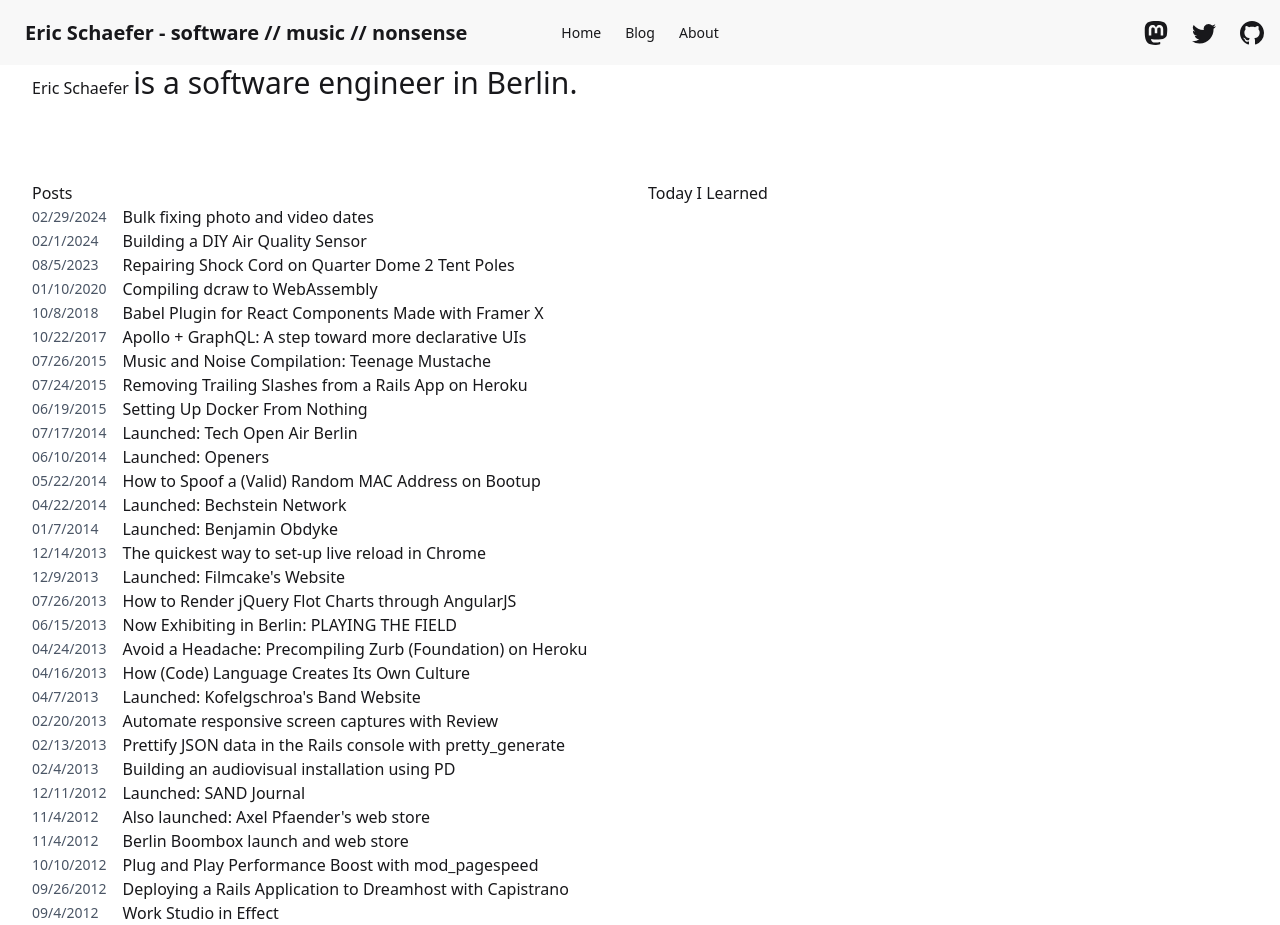
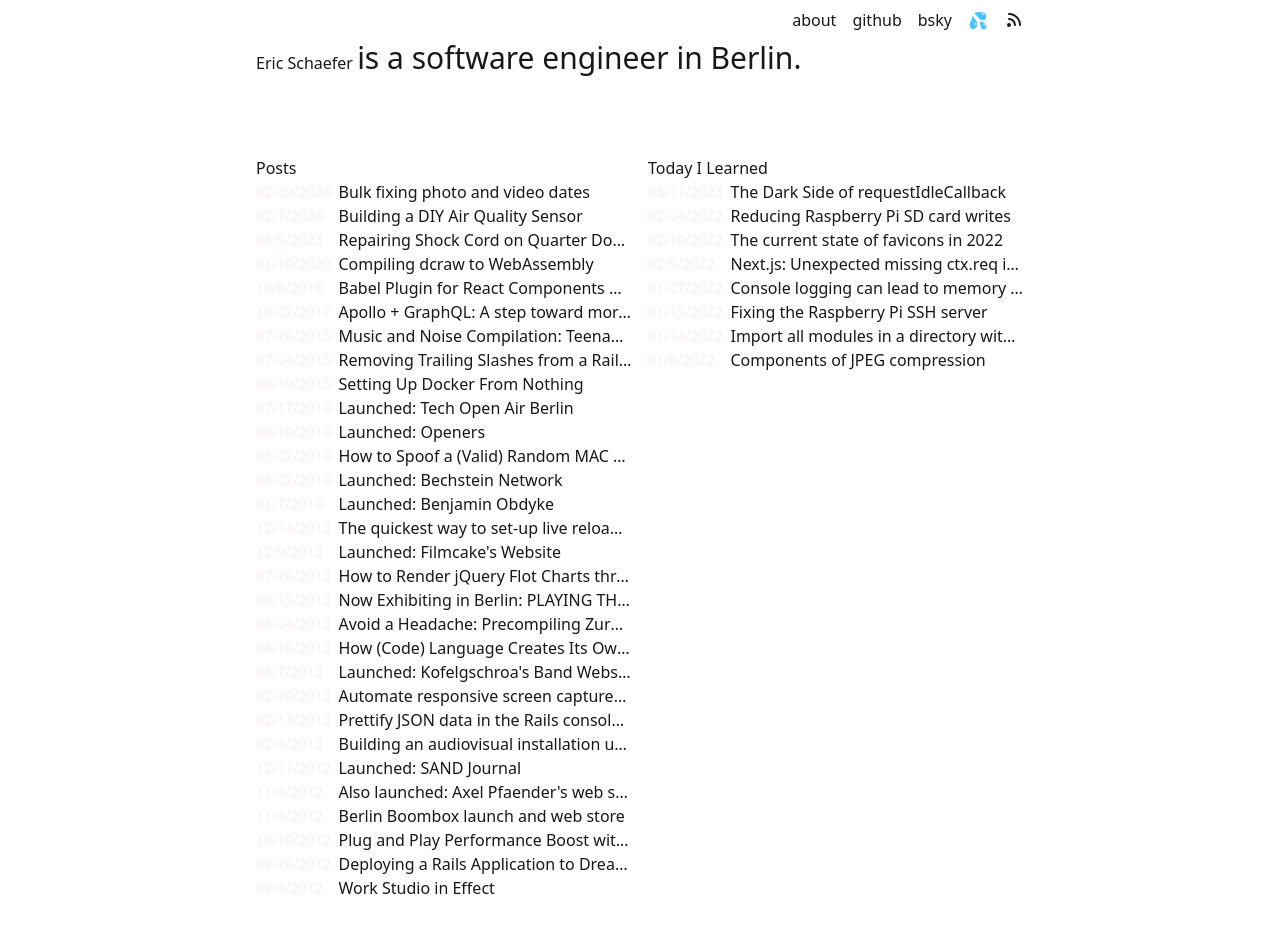
Before and after one commit to eschaefer/personal-website-astro, an Astro site: page / in a window 1280 px wide. After the commit the page ends 900 px from the top, so only its background shows below. Built offline with nearby package versions, Linux system fonts and the light colour scheme; Astro itself is replaced by a stand-in of ours.

Commit message:
More changes

```diff
--- a/src/components/BaseBody.astro
+++ b/src/components/BaseBody.astro
@@ -8,7 +8,7 @@ const { classNames } = Astro.props;
 ---
 
 <body
-  class:list={["antialiased font-sans flex flex-col min-h-screen", classNames]}
+  class:list={["antialiased font-sans flex flex-col min-h-screen mx-auto max-w-3xl px-2 lg:px-0", classNames]}
 >
   <slot />
 </body>
--- a/src/components/BaseHead.astro
+++ b/src/components/BaseHead.astro
@@ -22,7 +22,8 @@ const {
 <!-- Global Metadata -->
 <meta charset="utf-8" />
 <meta name="viewport" content="width=device-width,initial-scale=1" />
-<link rel="icon" type="image/svg+xml" href="/favicon.svg" />
+<link rel="icon" href="/favicon.ico" sizes="32x32">
+<link rel="icon" href="/favicon.svg" type="image/svg+xml">
 <link rel="sitemap" href="/sitemap-index.xml" />
 <link
   rel="alternate"
--- a/src/components/BaseMain.astro
+++ /dev/null
@@ -1,14 +0,0 @@
----
-// Base for <main> element
-type Props = {
-  classNames?: string;
-};
-
-const { classNames } = Astro.props;
----
-
-<main class:list={["px-6 lg:px-8", classNames]}>
-  <div class="flex-grow container mx-auto">
-    <slot />
-  </div>
-</main>
--- a/src/components/Footer.astro
+++ b/src/components/Footer.astro
@@ -6,7 +6,5 @@ const today = new Date();
 ---
 
 <footer class="py-10">
-  <aside>
-    <p>&copy; {today.getFullYear()} {NAME}</p>
-  </aside>
+  <p>&copy; {today.getFullYear()} {NAME}</p>
 </footer>
--- a/src/components/Header.astro
+++ b/src/components/Header.astro
@@ -1,85 +1,37 @@
 ---
-import HeaderLink from "./HeaderLink.astro";
 import { SITE_TITLE } from "../consts";
+
+const pathname = Astro.url.pathname;
+const isHomePage = pathname === "/" || pathname === "";
 ---
 
-<div class="navbar bg-base-200">
-  <div class="navbar-start">
-    <a href="/" class="btn btn-ghost text-xl normal-case">{SITE_TITLE}</a>
+<header class="flex py-2 justify-between items-center">
+  {isHomePage === false ? (
+    <a href="/" title="Home" class="font-bold">{SITE_TITLE}</a>
+  ) : (
+    <span></span>
+  )}
+  <div class="flex gap-4 items-center">
+    <a href="/about">about</a>
+    <a href="https://github.com/eschaefer">github</a>
+    <a href="https://bsky.app/profile/ultrasandwich.bsky.social">bsky</a>
+    <a href="/splat/" class="hover:no-underline" aria-label="Inspiration">💦</a>
+    <a href="/rss.xml" title="RSS feed">
+      <svg
+        aria-label="RSS feed"
+        xmlns="http://www.w3.org/2000/svg"
+        class="h-5 w-5"
+        viewBox="0 0 20 20"
+        fill="currentColor"
+      >
+        <title>RSS feed</title>
+        <path
+          d="M5 3a1 1 0 000 2c5.523 0 10 4.477 10 10a1 1 0 102 0C17 8.373 11.627 3 5 3z"
+        />
+        <path
+          d="M4 9a1 1 0 011-1 7 7 0 017 7 1 1 0 11-2 0 5 5 0 00-5-5 1 1 0 01-1-1zM3 15a2 2 0 114 0 2 2 0 01-4 0z"
+        />
+      </svg>
+    </a>
   </div>
-  <div class="navbar-center hidden lg:flex">
-    <ul class="menu menu-horizontal px-1">
-      <li><HeaderLink href="/">Home</HeaderLink></li>
-      <li><HeaderLink href="/blog">Blog</HeaderLink></li>
-      <li><HeaderLink href="/about">About</HeaderLink></li>
-    </ul>
-  </div>
-  <div class="navbar-end">
-    <div class="flex items-center space-x-2">
-      <a
-        href="https://m.webtoo.ls/@astro"
-        target="_blank"
-        class="btn btn-ghost btn-circle"
-      >
-        <span class="sr-only">Follow Astro on Mastodon</span>
-        <svg class="w-6 h-6" viewBox="0 0 16 16" aria-hidden="true"
-          ><path
-            fill="currentColor"
-            d="M11.19 12.195c2.016-.24 3.77-1.475 3.99-2.603.348-1.778.32-4.339.32-4.339 0-3.47-2.286-4.488-2.286-4.488C12.062.238 10.083.017 8.027 0h-.05C5.92.017 3.942.238 2.79.765c0 0-2.285 1.017-2.285 4.488l-.002.662c-.004.64-.007 1.35.011 2.091.083 3.394.626 6.74 3.78 7.57 1.454.383 2.703.463 3.709.408 1.823-.1 2.847-.647 2.847-.647l-.06-1.317s-1.303.41-2.767.36c-1.45-.05-2.98-.156-3.215-1.928a3.614 3.614 0 0 1-.033-.496s1.424.346 3.228.428c1.103.05 2.137-.064 3.188-.189zm1.613-2.47H11.13v-4.08c0-.859-.364-1.295-1.091-1.295-.804 0-1.207.517-1.207 1.541v2.233H7.168V5.89c0-1.024-.403-1.541-1.207-1.541-.727 0-1.091.436-1.091 1.296v4.079H3.197V5.522c0-.859.22-1.541.66-2.046.456-.505 1.052-.764 1.793-.764.856 0 1.504.328 1.933.983L8 4.39l.417-.695c.429-.655 1.077-.983 1.934-.983.74 0 1.336.259 1.791.764.442.505.661 1.187.661 2.046v4.203z"
-          ></path></svg
-        >
-      </a>
-      <a
-        href="https://twitter.com/astrodotbuild"
-        target="_blank"
-        class="btn btn-ghost btn-circle"
-      >
-        <span class="sr-only">Follow Astro on Twitter</span>
-        <svg class="w-6 h-6" viewBox="0 0 16 16" aria-hidden="true"
-          ><path
-            fill="currentColor"
-            d="M5.026 15c6.038 0 9.341-5.003 9.341-9.334 0-.14 0-.282-.006-.422A6.685 6.685 0 0 0 16 3.542a6.658 6.658 0 0 1-1.889.518 3.301 3.301 0 0 0 1.447-1.817 6.533 6.533 0 0 1-2.087.793A3.286 3.286 0 0 0 7.875 6.03a9.325 9.325 0 0 1-6.767-3.429 3.289 3.289 0 0 0 1.018 4.382A3.323 3.323 0 0 1 .64 6.575v.045a3.288 3.288 0 0 0 2.632 3.218 3.203 3.203 0 0 1-.865.115 3.23 3.23 0 0 1-.614-.057 3.283 3.283 0 0 0 3.067 2.277A6.588 6.588 0 0 1 .78 13.58a6.32 6.32 0 0 1-.78-.045A9.344 9.344 0 0 0 5.026 15z"
-          ></path></svg
-        >
-      </a>
-      <a
-        href="https://github.com/withastro/astro"
-        target="_blank"
-        class="btn btn-ghost btn-circle"
-      >
-        <span class="sr-only">Go to Astro's GitHub repo</span>
-        <svg class="w-6 h-6" viewBox="0 0 16 16" aria-hidden="true"
-          ><path
-            fill="currentColor"
-            d="M8 0C3.58 0 0 3.58 0 8c0 3.54 2.29 6.53 5.47 7.59.4.07.55-.17.55-.38 0-.19-.01-.82-.01-1.49-2.01.37-2.53-.49-2.69-.94-.09-.23-.48-.94-.82-1.13-.28-.15-.68-.52-.01-.53.63-.01 1.08.58 1.23.82.72 1.21 1.87.87 2.33.66.07-.52.28-.87.51-1.07-1.78-.2-3.64-.89-3.64-3.95 0-.87.31-1.59.82-2.15-.08-.2-.36-1.02.08-2.12 0 0 .67-.21 2.2.82.64-.18 1.32-.27 2-.27.68 0 1.36.09 2 .27 1.53-1.04 2.2-.82 2.2-.82.44 1.1.16 1.92.08 2.12.51.56.82 1.27.82 2.15 0 3.07-1.87 3.75-3.65 3.95.29.25.54.73.54 1.48 0 1.07-.01 1.93-.01 2.2 0 .21.15.46.55.38A8.012 8.012 0 0 0 16 8c0-4.42-3.58-8-8-8z"
-          ></path></svg
-        >
-      </a>
-    </div>
-    <!-- Dropdown for smaller screens -->
-    <div class="dropdown dropdown-end lg:hidden">
-      <label tabindex="0" class="btn btn-ghost btn-circle">
-        <svg
-          xmlns="http://www.w3.org/2000/svg"
-          class="h-5 w-5"
-          fill="none"
-          viewBox="0 0 24 24"
-          stroke="currentColor"
-          ><path
-            stroke-linecap="round"
-            stroke-linejoin="round"
-            stroke-width="2"
-            d="M4 6h16M4 12h16M4 18h7"></path></svg
-        >
-      </label>
-      <ul
-        tabindex="0"
-        class="menu menu-sm dropdown-content mt-3 z-[1] p-2 shadow bg-base-100 rounded-box w-52"
-      >
-        <li><HeaderLink href="/">Home</HeaderLink></li>
-        <li><HeaderLink href="/blog">Blog</HeaderLink></li>
-        <li><HeaderLink href="/about">About</HeaderLink></li>
-      </ul>
-    </div>
-  </div>
-</div>
+</header>
--- a/src/content.config.ts
+++ b/src/content.config.ts
@@ -11,6 +11,7 @@ const blog = defineCollection({
     // Transform string to Date object
     pubDate: z.coerce.date(),
     updatedDate: z.coerce.date().optional(),
+    tags: z.array(z.string()).optional(),
   }),
 });
 
@@ -24,6 +25,7 @@ const til = defineCollection({
     // Transform string to Date object
     pubDate: z.coerce.date(),
     updatedDate: z.coerce.date().optional(),
+    tags: z.array(z.string()).optional(),
   }),
 });
 
--- a/src/layouts/BlogPost.astro
+++ b/src/layouts/BlogPost.astro
@@ -5,7 +5,6 @@ import Header from "../components/Header.astro";
 import Footer from "../components/Footer.astro";
 import FormattedDate from "../components/FormattedDate.astro";
 import BaseBody from "../components/BaseBody.astro";
-import BaseMain from "../components/BaseMain.astro";
 
 type Props = CollectionEntry<"blog">["data"];
 
@@ -19,7 +18,7 @@ const { title, description, pubDate, updatedDate } = Astro.props;
 
   <BaseBody>
     <Header />
-    <BaseMain>
+    <main>
       <article class="prose lg:prose-xl max-w-none">
         <div class="text-center mb-8">
           <h1 class="text-4xl font-bold mb-2">{title}</h1>
@@ -41,6 +40,6 @@ const { title, description, pubDate, updatedDate } = Astro.props;
         </div>
         <Footer />
       </article>
-    </BaseMain>
+    </main>
   </BaseBody>
 </html>
--- a/src/pages/blog/index.astro
+++ /dev/null
@@ -1,46 +0,0 @@
----
-import BaseHead from "../../components/BaseHead.astro";
-import Header from "../../components/Header.astro";
-import { SITE_TITLE, SITE_DESCRIPTION } from "../../consts";
-import { getCollection } from "astro:content";
-import FormattedDate from "../../components/FormattedDate.astro";
-import BaseBody from "../../components/BaseBody.astro";
-import BaseMain from "../../components/BaseMain.astro";
-
-const posts = (await getCollection("blog")).sort(
-  (a, b) => b.data.pubDate.valueOf() - a.data.pubDate.valueOf(),
-);
----
-
-<!doctype html>
-<html lang="en">
-  <head>
-    <BaseHead title={`Blog - ${SITE_TITLE}`} description={SITE_DESCRIPTION} />
-  </head>
-  <BaseBody>
-    <Header />
-    <BaseMain>
-      <h1 class="text-4xl font-bold text-center mb-12">Blog Posts</h1>
-      <section class="grid grid-cols-1 md:grid-cols-2 lg:grid-cols-3 gap-8">
-        {
-          posts.map((post) => (
-            <div class="card bg-base-200 shadow-xl hover:shadow-2xl transition-shadow">
-              <a href={`/blog/${post.id}/`} class="block">
-                <div class="card-body">
-                  <h2 class="card-title">{post.data.title}</h2>
-                  <p class="text-base-content/70 text-sm">
-                    <FormattedDate date={post.data.pubDate} />
-                  </p>
-                  {post.data.description && <p>{post.data.description}</p>}
-                  <div class="card-actions justify-end">
-                    <span class="btn btn-primary btn-sm">Read More</span>
-                  </div>
-                </div>
-              </a>
-            </div>
-          ))
-        }
-      </section>
-    </BaseMain>
-  </BaseBody>
-</html>
--- a/src/pages/index.astro
+++ b/src/pages/index.astro
@@ -4,9 +4,12 @@ import Header from "../components/Header.astro";
 import { SITE_TITLE, SITE_DESCRIPTION } from "../consts";
 import BaseBody from "../components/BaseBody.astro";
 import { getCollection } from "astro:content";
-import BaseMain from "../components/BaseMain.astro";
 
 const posts = (await getCollection("blog")).sort(
+  (a, b) => b.data.pubDate.valueOf() - a.data.pubDate.valueOf(),
+);
+
+const tilPosts = (await getCollection("til")).sort(
   (a, b) => b.data.pubDate.valueOf() - a.data.pubDate.valueOf(),
 );
 ---
@@ -18,7 +21,7 @@ const posts = (await getCollection("blog")).sort(
   </head>
   <BaseBody>
     <Header />
-    <BaseMain>
+    <main>
       <h1>
         Eric Schaefer
         <span class="font-normal text-3xl"
@@ -29,11 +32,11 @@ const posts = (await getCollection("blog")).sort(
       <div class="md:grid md:gap-4 md:grid-cols-2 mt-20">
         <div>
           <h2>Posts</h2>
-          <ul class="p-0 md:grid md:grid-cols-[max-content_1fr] md:gap-x-4">
+          <ul class="p-0 md:grid md:grid-cols-[max-content_1fr] md:gap-x-2">
             {
               posts.map((post) => (
                 <li class="contents list-none mb-2">
-                  <span class="text-sm text-gray-600 dark:text-gray-400 flex flex-col justify-center">
+                  <span class="text-sm text-secondary-content/70 flex flex-col justify-center">
                     {post.data.pubDate.toLocaleDateString("en-US", {
                       year: "numeric",
                       month: "2-digit",
@@ -50,8 +53,26 @@ const posts = (await getCollection("blog")).sort(
         </div>
         <div>
           <h2>Today I Learned</h2>
+          <ul class="p-0 md:grid md:grid-cols-[max-content_1fr] md:gap-x-2">
+            {
+              tilPosts.map((post) => (
+                <li class="contents list-none mb-2">
+                  <span class="text-sm text-secondary-content/70 flex flex-col justify-center">
+                    {post.data.pubDate.toLocaleDateString("en-US", {
+                      year: "numeric",
+                      month: "2-digit",
+                      day: "numeric",
+                    })}
+                  </span>
+                  <a class="md:truncate" href={`/til/${post.id}/`}>
+                    {post.data.title}
+                  </a>
+                </li>
+              ))
+            }
+          </ul>
         </div>
       </div>
-    </BaseMain>
+    </main>
   </BaseBody>
 </html>
--- /dev/null
+++ b/src/pages/til/[...slug].astro
@@ -0,0 +1,22 @@
+---
+import { type CollectionEntry, getCollection } from "astro:content";
+import BlogPost from "../../layouts/BlogPost.astro";
+import { render } from "astro:content";
+
+export async function getStaticPaths() {
+  const posts = await getCollection("til");
+
+  return posts.map((post) => ({
+    params: { slug: post.id },
+    props: post,
+  }));
+}
+type Props = CollectionEntry<"til">;
+
+const post = Astro.props;
+const { Content } = await render(post);
+---
+
+<BlogPost {...post.data}>
+  <Content />
+</BlogPost>
--- a/src/styles/global.css
+++ b/src/styles/global.css
@@ -1,3 +1,7 @@
 @import "tailwindcss";
 @plugin "daisyui";
 @plugin "@tailwindcss/typography";
+
+a:hover {
+  @apply underline
+}
```
Also changed, not shown: public/favicon.ico (added), public/favicon.svg.
